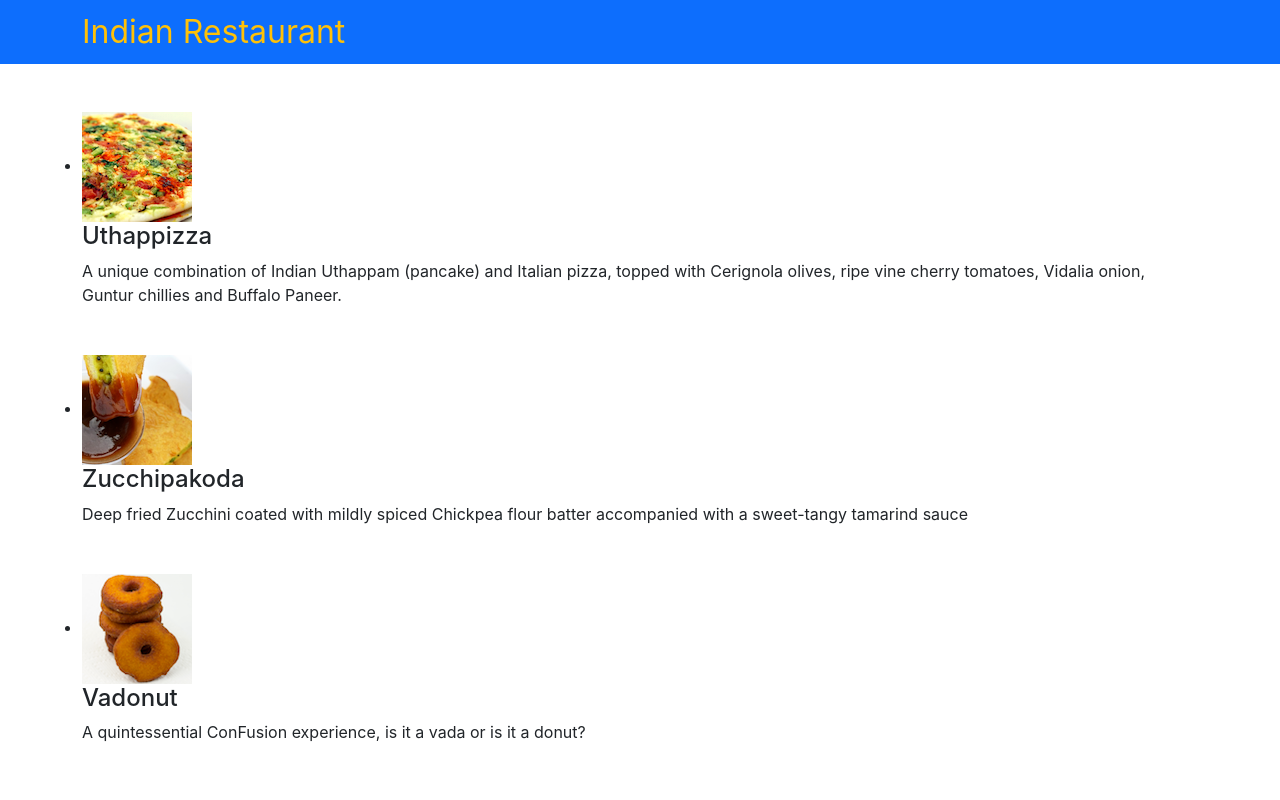
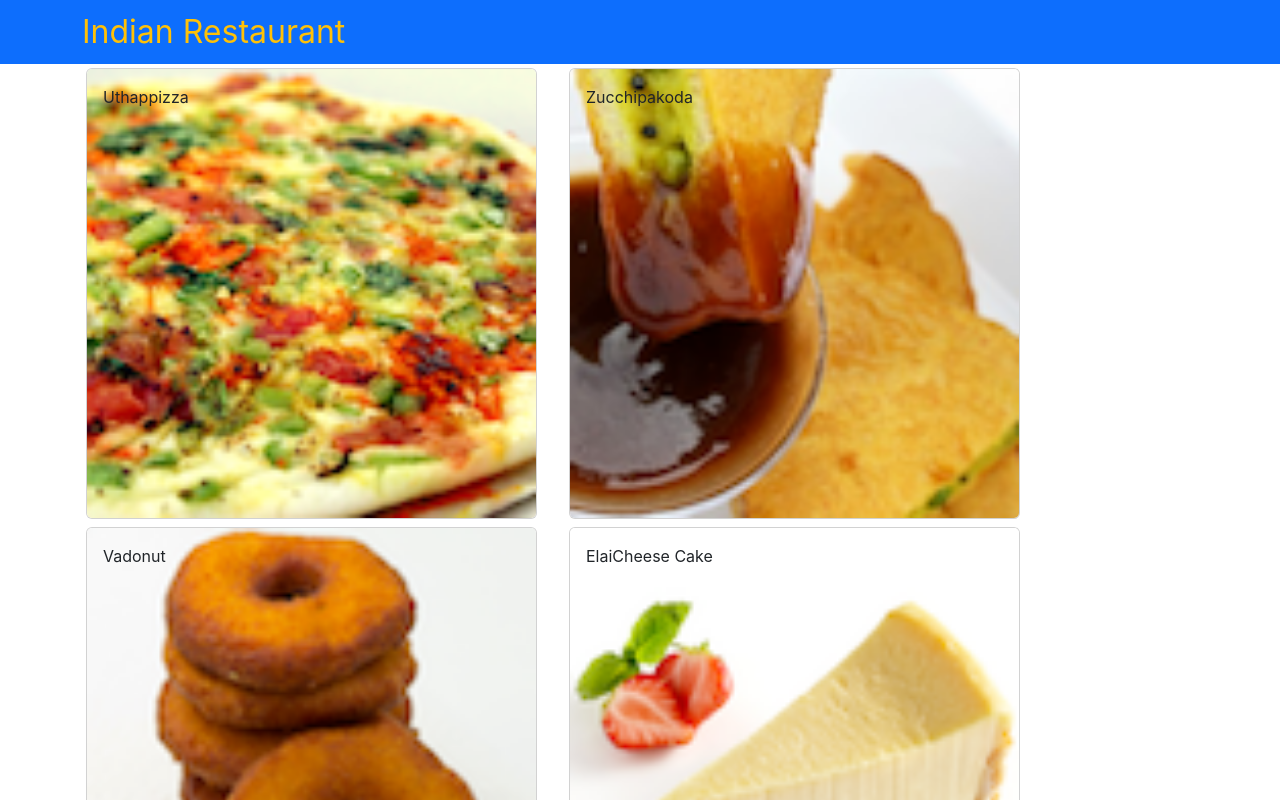
Before and after one commit to madnessTroy/FunixLabRJS101x, a React (Create React App) app: page / in a window 1280 px wide. Shown: the top 800 px of the page. Built offline with nearby package versions, Linux system fonts and the light colour scheme.

Commit message:
Add files for LAB03_02

```diff
--- a/src/App.js
+++ b/src/App.js
@@ -1,18 +1,31 @@
 import React, {Component} from 'react'
 import {Navbar, NavbarBrand} from 'reactstrap';
 import Menu from "./components/MenuComponent";
+import {DISHES} from "./shared/dishes";
 
-function App() {
+class App extends React.Component{
+
+  constructor (props) {
+      super(props);
+
+      this.state = {
+          dishes: DISHES
+      };
+  };
+
+  render () {
     return (
-    <div className="App">
+        <div>
             <Navbar dark color="primary">
                 <div className="container">
                     <NavbarBrand className="text-warning fs-2">Indian Restaurant</NavbarBrand>
                 </div>
             </Navbar>
-        <Menu />
+            <Menu dishes = {this.state.dishes}/>
         </div>
     );
+  };
 }
 
+
 export default App;
--- a/src/components/MenuComponent.js
+++ b/src/components/MenuComponent.js
@@ -1,66 +1,48 @@
 import React, {Component} from 'react';
-import { Media } from 'reactstrap';
+import { Card, CardImg, CardImgOverlay, CardText, CardBody, CardTitle } from 'reactstrap';
 
-class Menu extends Component {
+class Menu extends React.Component {
 
     constructor(props) {
         super(props);
 
         this.state = {
-            dishes: [
-                {
-                  id: 0,
-                  name:'Uthappizza',
-                  image: 'assets/images/uthappizza.png',
-                  category: 'mains',
-                  label:'Hot',
-                  price:'4.99',
-                  description:'A unique combination of Indian Uthappam (pancake) and Italian pizza, topped with Cerignola olives, ripe vine cherry tomatoes, Vidalia onion, Guntur chillies and Buffalo Paneer.'
-                },
-                {
-                  id: 1,
-                  name:'Zucchipakoda',
-                  image: 'assets/images/zucchipakoda.png',
-                  category: 'appetizer',
-                  label:'',
-                  price:'1.99',
-                  description:'Deep fried Zucchini coated with mildly spiced Chickpea flour batter accompanied with a sweet-tangy tamarind sauce'
-                },
-                {
-                  id: 2,
-                  name:'Vadonut',
-                  image: 'assets/images/vadonut.png',
-                  category: 'appetizer',
-                  label:'New',
-                  price:'1.99',
-                  description:'A quintessential ConFusion experience, is it a vada or is it a donut?'
-                },
-                {
-                  id: 3,
-                  name:'ElaiCheese Cake',
-                  image: 'assets/images/elaicheesecake.png',
-                  category: 'dessert',
-                  label:'',
-                  price:'2.99',
-                  description:'A delectable, semi-sweet New York Style Cheese Cake, with Graham cracker crust and spiced with Indian cardamoms'
-                }
-               ]
-    };
-}
+            selectedDish: null
+        }
+    }
+
+    onDishSelect(dish) {
+        this.setState({selectedDish: dish});
+    }
+
+    renderDish(dish) {
+        if (dish != null) {
+            return(
+                <Card>
+                    <CardImg width="100%" src={dish.image} alt={dish.name} />
+                    <CardBody>
+                        <CardTitle>{dish.name}</CardTitle>
+                        <CardText>{dish.description}</CardText>
+                    </CardBody>
+                </Card>
+            );
+        } else {
+            return (
+                <div>Please select at least 1 dish</div>
+            );
+        }
+    }
 
     render() {
-        const menu = this.state.dishes.map((dish) => {
+        const menu = this.props.dishes.map((dish) => {
             return (
-              <div key={dish.id} className="col-12 mt-5">
-                <Media tag="li">
-                  <Media left middle>
-                      <Media object src={dish.image} alt={dish.name} />
-                  </Media>
-                  <Media body className="ml-5">
-                    <Media heading>{dish.name}</Media>
-                    <p>{dish.description}</p>
-                  </Media>
-                </Media>
+              <div key={dish.id} className="col-12 col-md-5 m-1">
+                <Card onClick={() => this.onDishSelect(dish)}>
+                    <CardImg width="100%" src={dish.image} alt={dish.name} />
+                  <CardImgOverlay>
+                    <CardTitle>{dish.name}</CardTitle>
+                  </CardImgOverlay>
+                </Card>
               </div>
             );
         });
@@ -68,9 +50,10 @@
         return (
           <div className="container">
             <div className="row">
-              <Media list>
-                  {menu}
-              </Media>
+                {menu}
+            </div>
+            <div className="row">
+                {this.renderDish(this.state.selectedDish)}
             </div>
           </div>
         );
--- /dev/null
+++ b/src/shared/dishes.js
@@ -0,0 +1,186 @@
+export const DISHES =
+    [
+        {
+        id: 0,
+        name:'Uthappizza',
+        image: 'assets/images/uthappizza.png',
+        category: 'mains',
+        label:'Hot',
+        price:'4.99',
+        description:'A unique combination of Indian Uthappam (pancake) and Italian pizza, topped with Cerignola olives, ripe vine cherry tomatoes, Vidalia onion, Guntur chillies and Buffalo Paneer.',
+        comments: [
+            {
+            id: 0,
+            rating: 5,
+            comment: "Imagine all the eatables, living in conFusion!",
+            author: "John Lemon",
+            date: "2012-10-16T17:57:28.556094Z"
+            },
+            {
+            id: 1,
+            rating: 4,
+            comment: "Sends anyone to heaven, I wish I could get my mother-in-law to eat it!",
+            author: "Paul McVites",
+            date: "2014-09-05T17:57:28.556094Z"
+            },
+            {
+            id: 2,
+            rating: 3,
+            comment: "Eat it, just eat it!",
+            author: "Michael Jaikishan",
+            date: "2015-02-13T17:57:28.556094Z"
+            },
+            {
+            id: 3,
+            rating: 4,
+            comment: "Ultimate, Reaching for the stars!",
+            author: "Ringo Starry",
+            date: "2013-12-02T17:57:28.556094Z"
+            },
+            {
+            id: 4,
+            rating: 2,
+            comment: "It's your birthday, we're gonna party!",
+            author: "25 Cent",
+            date: "2011-12-02T17:57:28.556094Z"
+            }
+        ]                        },
+        {
+        id: 1,
+        name:'Zucchipakoda',
+        image: 'assets/images/zucchipakoda.png',
+        category: 'appetizer',
+        label:'',
+        price:'1.99',
+        description:'Deep fried Zucchini coated with mildly spiced Chickpea flour batter accompanied with a sweet-tangy tamarind sauce',
+        comments: [
+            {
+            id: 0,
+            rating: 5,
+            comment: "Imagine all the eatables, living in conFusion!",
+            author: "John Lemon",
+            date: "2012-10-16T17:57:28.556094Z"
+            },
+            {
+            id: 1,
+            rating: 4,
+            comment: "Sends anyone to heaven, I wish I could get my mother-in-law to eat it!",
+            author: "Paul McVites",
+            date: "2014-09-05T17:57:28.556094Z"
+            },
+            {
+            id: 2,
+            rating: 3,
+            comment: "Eat it, just eat it!",
+            author: "Michael Jaikishan",
+            date: "2015-02-13T17:57:28.556094Z"
+            },
+            {
+            id: 3,
+            rating: 4,
+            comment: "Ultimate, Reaching for the stars!",
+            author: "Ringo Starry",
+            date: "2013-12-02T17:57:28.556094Z"
+            },
+            {
+            id: 4,
+            rating: 2,
+            comment: "It's your birthday, we're gonna party!",
+            author: "25 Cent",
+            date: "2011-12-02T17:57:28.556094Z"
+            }
+        ]
+        },
+        {
+        id: 2,
+        name:'Vadonut',
+        image: 'assets/images/vadonut.png',
+        category: 'appetizer',
+        label:'New',
+        price:'1.99',
+        description:'A quintessential ConFusion experience, is it a vada or is it a donut?',
+        comments: [
+            {
+            id: 0,
+            rating: 5,
+            comment: "Imagine all the eatables, living in conFusion!",
+            author: "John Lemon",
+            date: "2012-10-16T17:57:28.556094Z"
+            },
+            {
+            id: 1,
+            rating: 4,
+            comment: "Sends anyone to heaven, I wish I could get my mother-in-law to eat it!",
+            author: "Paul McVites",
+            date: "2014-09-05T17:57:28.556094Z"
+            },
+            {
+            id: 2,
+            rating: 3,
+            comment: "Eat it, just eat it!",
+            author: "Michael Jaikishan",
+            date: "2015-02-13T17:57:28.556094Z"
+            },
+            {
+            id: 3,
+            rating: 4,
+            comment: "Ultimate, Reaching for the stars!",
+            author: "Ringo Starry",
+            date: "2013-12-02T17:57:28.556094Z"
+            },
+            {
+            id: 4,
+            rating: 2,
+            comment: "It's your birthday, we're gonna party!",
+            author: "25 Cent",
+            date: "2011-12-02T17:57:28.556094Z"
+            }
+        ]
+        },
+        {
+        id: 3,
+        name:'ElaiCheese Cake',
+        image: 'assets/images/elaicheesecake.png',
+        category: 'dessert',
+        label:'',
+        price:'2.99',
+        description:'A delectable, semi-sweet New York Style Cheese Cake, with Graham cracker crust and spiced with Indian cardamoms',
+        comments: [
+            {
+            id: 0,
+            rating: 5,
+            comment: "Imagine all the eatables, living in conFusion!",
+            author: "John Lemon",
+            date: "2012-10-16T17:57:28.556094Z"
+            },
+            {
+            id: 1,
+            rating: 4,
+            comment: "Sends anyone to heaven, I wish I could get my mother-in-law to eat it!",
+            author: "Paul McVites",
+            date: "2014-09-05T17:57:28.556094Z"
+            },
+            {
+            id: 2,
+            rating: 3,
+            comment: "Eat it, just eat it!",
+            author: "Michael Jaikishan",
+            date: "2015-02-13T17:57:28.556094Z"
+            },
+            {
+            id: 3,
+            rating: 4,
+            comment: "Ultimate, Reaching for the stars!",
+            author: "Ringo Starry",
+            date: "2013-12-02T17:57:28.556094Z"
+            },
+            {
+            id: 4,
+            rating: 2,
+            comment: "It's your birthday, we're gonna party!",
+            author: "25 Cent",
+            date: "2011-12-02T17:57:28.556094Z"
+            }
+        ]
+        }
+    ];
```
Lines whose indentation alone changed are shown as unchanged.
